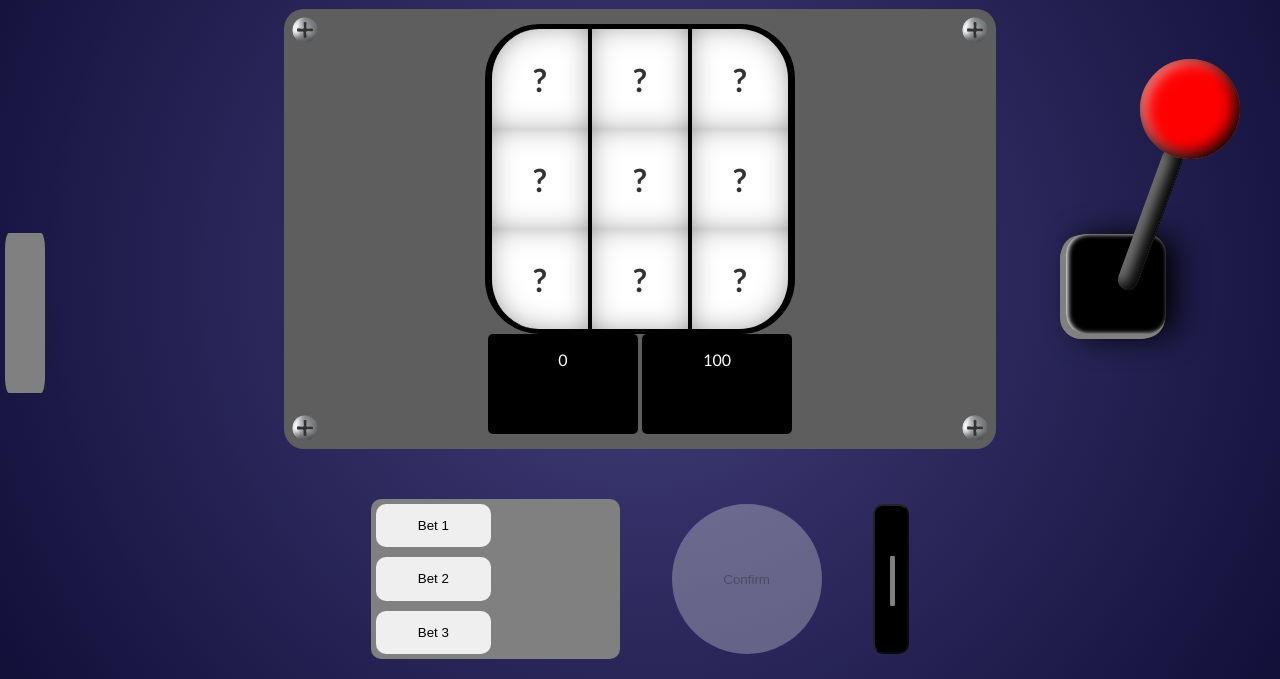
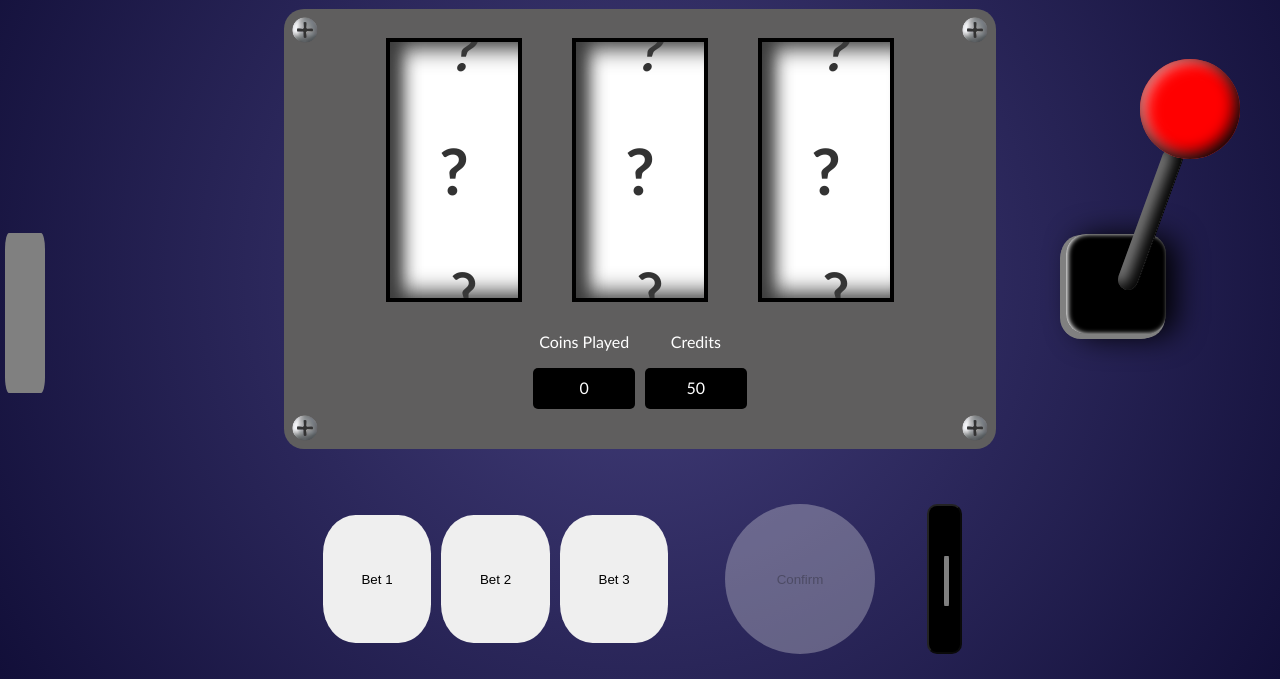
Before and after one commit to Divinitry/Project-1-Slot-Machine, a plain HTML site: page index.html in a window 1280 px wide. Shown: the part 126-805 px from the top of the page. Drawn offline with Linux system fonts and the light colour scheme.

Commit message:
finished spinner design

```diff
--- a/css/styles.css
+++ b/css/styles.css
@@ -29,12 +29,6 @@ h1 {
     text-align: center;
     font-size: 50px;
     margin-bottom: 0;
-}
-
-.lightdarkbutton {
-    position: absolute;
-    top: 20px;
-    right: 30px;
 }
 
 /*---------------------------  Columns  -----------------------------*/
@@ -106,53 +100,89 @@ h1 {
     margin-top: 25px;
     position: relative;
     align-items: center;
-    justify-content: center;
+    justify-content: space-evenly;
 }
 
 .container {
     display: flex;
     position: relative;
-    border: 5px black solid;
-    background-color: black;
     border-radius: 55px;
+    height: 60%;
 }
 
 .column {
     display: flex;
     flex-direction: column;
+    margin: 0px 25px 0px 25px;
+    border: 4px black solid;
+    background-color: #000000;
+    position: relative;
+}
+
+.column::after {
+    content: "";
+    position: absolute;
+    top: 0;
+    left: 0;
+    right: 0;
+    bottom: 0;
+    box-shadow: inset 16px 2px 21px -15px #3e3e3e, inset 14px 15px 21px -8px #3e3e3e
+    , inset 16px -14px 21px -8px #3e3e3e;
+    z-index: 1;
 }
 
 .slot-container {
     display: flex;
     justify-content: center;
     align-items: center;
-    width: 100px;
+    width: 10vw;
     height: 100px;
     overflow: hidden;
     position: relative;
+    background-color: white;
 }
 
 .slot-symbol {
-    position: absolute;
-    top: 0;
-    left: 0;
+    position: relative;
     width: 100%;
     height: 100%;
     display: flex;
     justify-content: center;
     align-items: center;
-    font-size: 2rem;
+    font-size: 4rem;
     font-weight: bold;
     color: #333;
     background-color: white;
-    -webkit-box-shadow: inset 0px 0px 40px -10px rgba(0, 0, 0, 0.75);
-    -moz-box-shadow: inset 0px 0px 40px -10px rgba(0, 0, 0, 0.75);
-    box-shadow: inset 0px 0px 40px -20px rgba(0, 0, 0, 1);
-    border-left: 2px solid black;
     width: calc(100% - 4px);
 }
 
-.top-symbols-left {
+
+.slot-container-top {
+    overflow: hidden;
+    padding-bottom: 50px;
+}
+
+.slot-container-middle {
+    height: 900px;
+}
+
+.slot-container-bottom {
+    overflow: hidden;
+    padding-top: 50px;
+}
+
+.slot-container-top .slot-symbol{
+    transform: skew(-10deg, 0deg) translate(12px, 0px);
+    font-size: 3.5rem;
+}
+
+.slot-container-bottom .slot-symbol{
+    transform: skew(10deg, 0deg) translate(12px, 0px);
+    font-size: 3.5rem;
+}
+
+
+/* .top-symbols-left {
     border-radius: 50% 0% 0% 0%;
 }
 
@@ -166,7 +196,7 @@ h1 {
 
 .bottom-symbols-right {
     border-radius: 0% 0% 50% 0%;
-}
+} */
 
 
 .bolt {
@@ -199,27 +229,32 @@ h1 {
 
 /*---------------------------  Money display  -----------------------------*/
 
-.money-bet-parent {
-    display: flex;
-    flex-direction: row;
-    justify-content: space-around;
-    align-items: center;
+.money-bet-container{
+    display: grid;
+    grid-template-columns: repeat(2, 1fr);
+    grid-template-rows: 1fr 2fr;
+    height: 20%;
+    width: 30%;
+    gap: 10px;
 }
+
 
 .bet-container,
 .money-container {
-    display: inline-block;
     background-color: black;
-    height: 100px;
-    width: 150px;
+    height: 80%;
+    width: 100%;
     border-radius: 5px;
 }
 
-.bet-display{
+.bet-container{
+    grid-row: 2;
 }
 
+.bet-display,
 .money-display {
-
+    margin-top: 10%;
+    margin-bottom: 10%;
 }
 
 /*---------------------------  Ui / Buttons  -----------------------------*/
@@ -233,19 +268,21 @@ h1 {
 }
 
 .wager-choice-container {
-    background-color: grey;
+    display: flex;
+    align-items: center;
+    justify-content: center;
     height: 160px;
-    width: 35%;
-    display: grid;
-    grid-template-columns: 1fr 1fr;
-    grid-template-rows: 1fr 1fr 1fr;
+    width: 50%;
+    grid-template-columns: 1fr;
     border-radius: 10px;
 }
 
 .button {
+    height: 80%;
+    width: 50%;
     position: relative;
     margin: 5px;
-    border-radius: 10px;
+    border-radius: 30%;
     border-style: none;
 }
 
@@ -401,3 +438,16 @@ h1 {
 
 
 /*---------------------------  Animations / Etc.  -----------------------------*/
+
+@keyframes moveDown {
+    from {
+        transform: translateY(-15px);
+      }
+      to {
+        transform: translateY(15px);
+      }
+  }
+
+.move-down {
+    animation: moveDown 0.05s infinite alternate;
+}
--- a/index.html
+++ b/index.html
@@ -15,10 +15,6 @@
         <div class="header">
 
             <h1>JavaSpin!</h1>
-
-            <div class="lightdarkmode">
-                <button class="lightdarkbutton">Dark mode</button>
-            </div>
 
         </div>
 
@@ -43,45 +39,47 @@
                     <img src="Images/bolt.png" class="bolt4 bolt">
                     <div class="container">
                         <div class="column1 column">
-                            <div class="slot-container">
+                            <div class="slot-container slot-container-top">
                                 <div id="slot-column-one1" class="slot-symbol top-symbols-left">?</div>
                             </div>
-                            <div class="slot-container">
+                            <div class="slot-container slot-container-middle">
                                 <div id="slot-column-one2" class="slot-symbol">?</div>
                             </div>
-                            <div class="slot-container">
+                            <div class="slot-container slot-container-bottom">
                                 <div id="slot-column-one3" class="slot-symbol bottom-symbols-left">?</div>
                             </div>
                         </div>
 
                         <div class="column2 column">
-                            <div class="slot-container">
+                            <div class="slot-container slot-container-top">
                                 <div id="slot-column-two1" class="slot-symbol top-symbols-middle">?</div>
                             </div>
-                            <div class="slot-container">
+                            <div class="slot-container slot-container-middle">
                                 <div id="slot-column-two2" class="slot-symbol">?</div>
                             </div>
-                            <div class="slot-container">
+                            <div class="slot-container slot-container-bottom">
                                 <div id="slot-column-two3" class="slot-symbol">?</div>
                             </div>
                         </div>
 
                         <div class="column3 column">
-                            <div class="slot-container">
+                            <div class="slot-container slot-container-top">
                                 <div id="slot-column-three1" class="slot-symbol top-symbols-right">?</div>
                             </div>
-                            <div class="slot-container">
+                            <div class="slot-container slot-container-middle">
                                 <div id="slot-column-three2" class="slot-symbol">?</div>
                             </div>
-                            <div class="slot-container">
+                            <div class="slot-container slot-container-bottom">
                                 <div id="slot-column-three3" class="slot-symbol bottom-symbols-right">?</div>
                             </div>
                         </div>
                     </div>
                     <div class="money-bet-container">
+                        <span class="coins">Coins Played</span>
                         <div class="bet-container">
                             <p id="bet-display" class="bet-display"></p>
                         </div>
+                        <span class="credits">Credits</span>
                         <div class="money-container">
                             <p id="money-display" class="money-display"></p>
                         </div>
--- a/js/script.js
+++ b/js/script.js
@@ -1,5 +1,5 @@
 // Global variables
-let currentMoney = 100;
+let currentMoney = 50;
 let betAmount = 0;
 
 const betOneButton = document.getElementById("betOneButton");
@@ -34,7 +34,7 @@ function afterSpin() {
     betAmount = 0
 }
 function gameLost() {
-    if (currentMoney < 1){
+    if (currentMoney < 1) {
         // Have an alert here that tells the player they lost
         setTimeout(() => {
             location.reload()
@@ -42,7 +42,7 @@ function gameLost() {
     }
 }
 function gameWon() {
-    if (currentMoney === 1500){
+    if (currentMoney >= 500) {
         // have an alert to tell the player they won with animations
         // Maybe have a prompt asking if they want to continue and see if they can get as much money as possible
         /* if (playerChoice = no){
@@ -63,15 +63,15 @@ function updateButtons() {
     }
 }
 function updateMoneyDisplay() {
-    moneyDisplay.innerText = `$${currentMoney}`;
+    moneyDisplay.innerText = `${currentMoney}`;
 }
 function updateBetAmount(amount) {
-    if(betAmount + amount <= currentMoney){
+    if (betAmount + amount <= currentMoney) {
         betAmount += amount;
         betDisplay.innerText = betAmount;
         updateButtons();
-    }else if(betAmount += amount > currentMoney){
-        alert("not enough money")
+    } else if (betAmount += amount > currentMoney) {
+        // make nice alert to tell them not enough!
     }
 }
 
@@ -96,11 +96,11 @@ confirmButton.addEventListener("click", function () {
     }
 });
 
-slotButton.addEventListener("click", function(){
+slotButton.addEventListener("click", function () {
     lever.style.pointerEvents = "auto";
 })
 
-lever.addEventListener("click", function(){
+lever.addEventListener("click", function () {
     document.getElementById("lever").style.display = "none";
     document.getElementById("pulledlever").style.display = "flex";
 
@@ -111,7 +111,7 @@ lever.addEventListener("click", function(){
 
     setTimeout(() => {
         lever.style.pointerEvents = "none";
-    },1000)
+    }, 1000)
 })
 
 // --------------------------- Logic for slot spin ---------------------------
@@ -119,9 +119,13 @@ lever.addEventListener("click", function(){
 document.getElementById("lever").addEventListener("click", spin);
 
 const columnArrays = [
-  ["🍒", "🍇", "🍉", "💎", "🍎", "🌶️"],
-  ["🍇", "🍒", "💎", "🍉", "🌶️", "🍎"],
-  ["💎", "🍇", "🍎", "🍒", "🌶️", "🍉"]
+    // ["🍒", "🍇", "🍉", "💎", "🍎", "🌶️"],
+    // ["🍇", "🍒", "💎", "🍉", "🌶️", "🍎"],
+    // ["💎", "🍇", "🍎", "🍒", "🌶️", "🍉"]
+
+    ["🍉", "🍎", "🍇", "🍒", "💎", "🌶️"],
+    ["🌶️", "🍒", "🍇", "💎", "🍎", "🍉"],
+    ["🍎", "🍇", "🍒", "💎", "🍉", "🌶️"]
 
     //        To test jackpot
     // ["💎","💎","💎","💎","💎","💎"],
@@ -134,12 +138,12 @@ const columnArrays = [
 ];
 
 const multipliers = {
-    "🍒" : 1,
-    "🍇" : 1.5,
-    "🍉" : 2,
-    "💎" : 5,
-    "🍎" : 2.5,
-    "🌶️" : 3,
+    "🍒": 1,
+    "🍇": 1.5,
+    "🍉": 2,
+    "💎": 5,
+    "🍎": 2.5,
+    "🌶️": 3,
 }
 
 const columns = [
@@ -167,6 +171,9 @@ function spin() {
     columns.forEach((column, index) => {
         const interval = setInterval(() => {
             const currentIndex = Math.floor(Math.random() * columnArrays[index].length);
+            column[0].classList.add('move-down');
+            column[1].classList.add('move-down');
+            column[2].classList.add('move-down');
             column[1].innerText = columnArrays[index][currentIndex];
             column[0].innerText = columnArrays[index][(currentIndex - 1 + columnArrays[index].length) % columnArrays[index].length];
             column[2].innerText = columnArrays[index][(currentIndex + 1) % columnArrays[index].length];
@@ -175,6 +182,9 @@ function spin() {
         setTimeout(() => {
             clearInterval(interval);
             const currentIndex = Math.floor(Math.random() * columnArrays[index].length);
+            column[0].classList.remove('move-down');
+            column[1].classList.remove('move-down');
+            column[2].classList.remove('move-down');
             column[1].innerText = columnArrays[index][currentIndex];
             results[index] = columnArrays[index][currentIndex];
             column[0].innerText = columnArrays[index][(currentIndex - 1 + columnArrays[index].length) % columnArrays[index].length];
@@ -194,12 +204,12 @@ function spin() {
         };
 
         if (results[0] === results[1] && results[0] === results[2]) {
-        if(results[0] === "💎"){
+            if (results[0] === "💎") {
                 matchedEmoji = results[0];
                 multiplierValue = multipliers[matchedEmoji];
                 currentMoney += (betAmount * multiplierValue) * 4;
                 moneyDisplay.innerText = `$${currentMoney}`;
-        }else {
+            } else {
                 matchedEmoji = results[0];
                 multiplierValue = multipliers[matchedEmoji];
                 currentMoney += (betAmount * multiplierValue) * 2;
@@ -223,7 +233,7 @@ function spin() {
         gameWon()
     }, 4000);
 
-setTimeout(() =>{
+    setTimeout(() => {
         afterSpin()
     }, 5000)
 }
```
Lines whose indentation alone changed are shown as unchanged.
